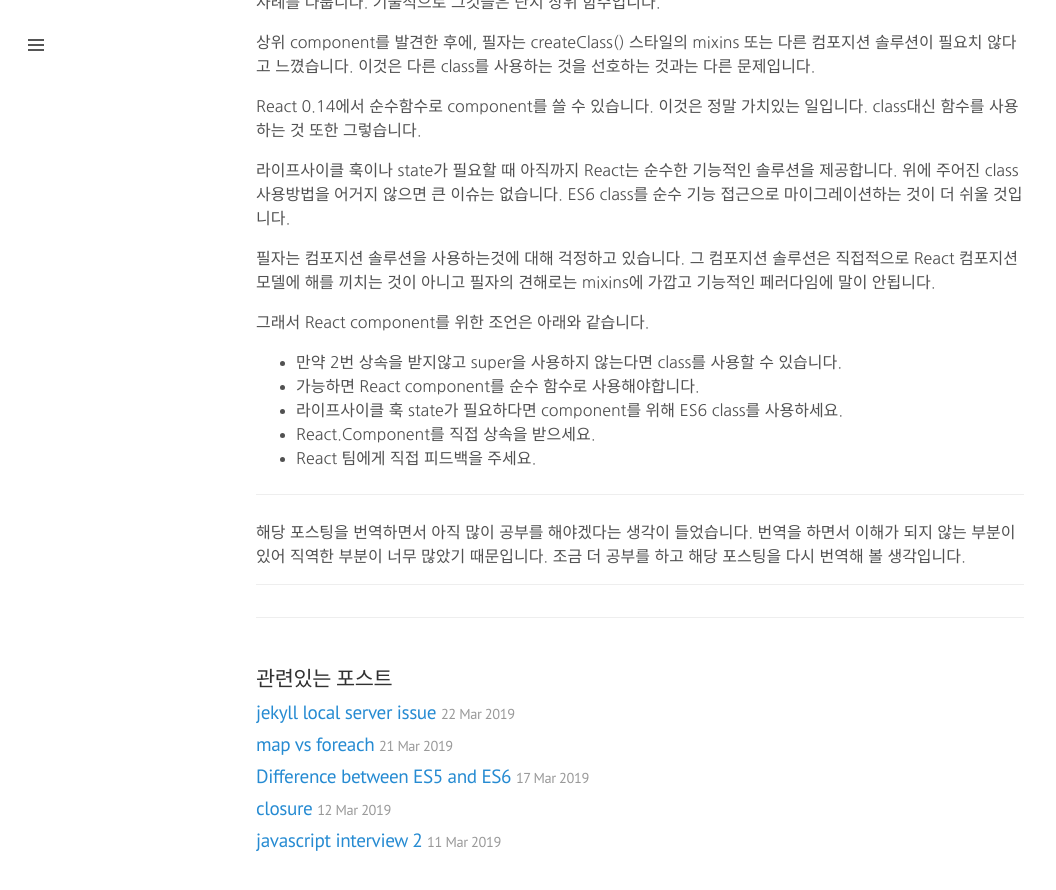
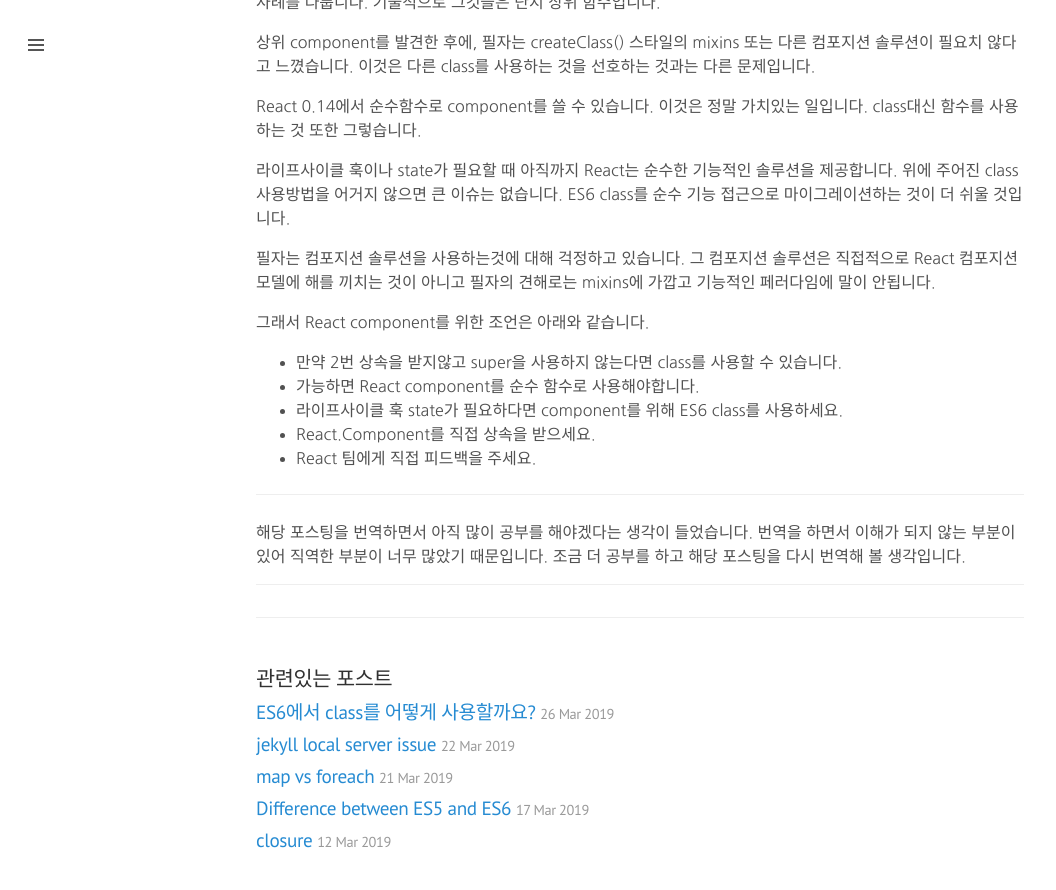
Before and after one commit to austinpark420/austinpark420.github.io, a Jekyll site: the page built from _posts/2019-03-24-how_to_use_classes.md, in a window 1280 px wide and 900 px high, scrolled down 2882 px. Shown: the top 890 px of the window, without its empty margins (0-1056 px from the left). Built offline with Jekyll 4.4.1, drawn with Linux system fonts in a browser that asks for light colours; some web fonts are replaced; some of the changed lines change nothing that is shown.

Commit message:
add hostObjvsnavtiveObj

```diff
--- a/_includes/head.html
+++ b/_includes/head.html
@@ -19,7 +19,6 @@
 
   <!-- og tag -->
   <meta property="og:title" content="yngmanie" />
-  <meta property="og:type" content="blog" />
   <meta property="og:url" content="https://yngmanie.space/" />
   <meta property="og:image" content="{{ site.baseurl }}/public/img/ogimg.png" />
   <meta
--- a/_posts/2019-03-24-how_to_use_classes.md
+++ b/_posts/2019-03-24-how_to_use_classes.md
@@ -1,7 +1,7 @@
 ---
 layout: post
 title: ES6에서 class를 어떻게 사용할까요?
-permalink: posts/
+permalink: posts/class
 tag: javascript
 ---
 
--- /dev/null
+++ b/_posts/2019-03-26-hostobject_vs_nativeobject.md
@@ -0,0 +1,32 @@
+---
+layout: post
+title: ES6에서 class를 어떻게 사용할까요?
+permalink: posts/hostObj_vs_nativeObj
+tag: javascript Object
+---
+
+> 해당 포스트는 [What is the difference between native objects and host objects?](https://stackoverflow.com/questions/7614317/what-is-the-difference-between-native-objects-and-host-objects)를 참고하여 작성하였습니다. 잘못된 부분이 있다면 댓글 부탁드립니다.
+
+## 네이티브객체와 호스트객체는 무엇이 다를까요?
+
+아래 내용은 ECMAScript에 게제되어있는 스펙입니다.
+
+### 네이티브 객체
+
+- 네이티브객체는 호스트 환경 아니라 ECMAScript의 스펙에 의해서 정의된 객체입니다.
+  NOTE 표준 네이티브객체는 위에 언급한 스펙으로 정의되어 있습니다. 약간의 네이티브객체들은 빌트인이고 나머지는 ECMAScipt 프로그램이 실행되는 동안 구성됩니다.
+
+  예시: Object (constructor), Date, Math, parseInt, eval, string methods like indexOf and replace, array methods, ...
+
+참조: [http://es5.github.com/#x4.3.6](http://es5.github.com/#x4.3.6)
+
+### 호스트 객체
+
+- ECMASrcipt의 실행 환경을 만들기위해 호스트 환경에서 제공된 객채입니다.
+  NOTE 네이티브객체가 아니면 호스트객체 입니다.
+
+  예시(브라우저 환경일 때): window, document, location, history, XMLHttpRequest, setTimeout, getElementsByTagName, querySelectorAll, ...
+
+  참조: [http://es5.github.com/#x4.3.8](http://es5.github.com/#x4.3.8)
+
+---
```
